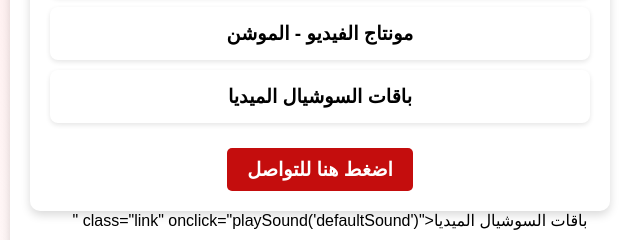
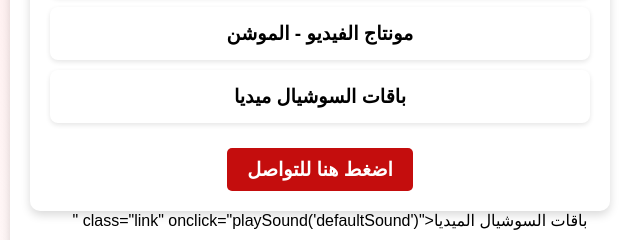
Before and after one commit to problynx/Problynx.elnagar, a plain HTML site: page index.html in a window 1280 px wide. Shown: the part 568-808 px from the top of the page, 310-950 px from the left. Drawn offline with Linux system fonts and the light colour scheme.

Commit message:
Update index.html

```diff
--- a/index.html
+++ b/index.html
@@ -212,7 +212,7 @@
                     <p>ما نوع التصميمات التي تفضلها؟</p>
                     <a href="https://ahmedelnagar.my.canva.site/for-print" class="link" onclick="playSound('defaultSound')">منشورات السوشيال - تصميمات الطباعة</a>
                     <a href="https://ahmedelnagar.my.canva.site/products-and-services-website" class="link" onclick="playSound('defaultSound')">مونتاج الفيديو - الموشن</a>
-                    <a href="https://problynx.github.io/Social-media-packages/" class="link" onclick="playSound('defaultSound')">باقات السوشيال الميديا</a>
+                    <a href="https://problynx.github.io/Social-media-packages/" class="link" onclick="playSound('defaultSound')">باقات السوشيال ميديا</a>
                     <div class="social-links"></div>
                     <a href="https://wa.me/201055148437?text=%D9%85%D8%B1%D8%AD%D8%A8%D8%A7%20%D8%A7%D8%B1%D9%8A%D8%AF%20%D8%A7%D9%84%D8%A7%D8%B3%D8%AA%D9%81%D8%B3%D8%A7%D8%B1%20%D8%B9%D9%86%20%D8%AE%D8%AF%D9%85%D8%A7%D8%AA%D9%83%D9%85" class="contact-link" onclick="playSound('contactSound')">اضغط هنا للتواصل</a>
                 </div>
```
